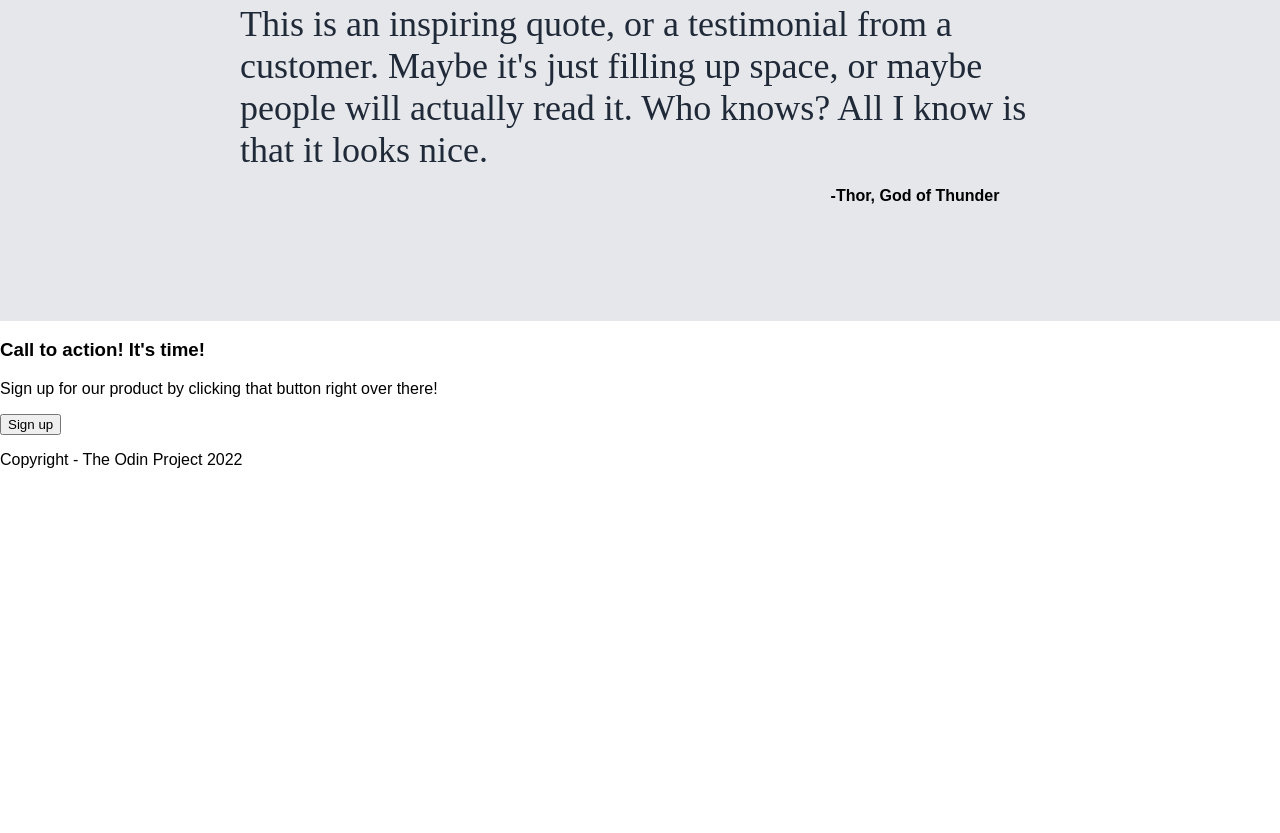
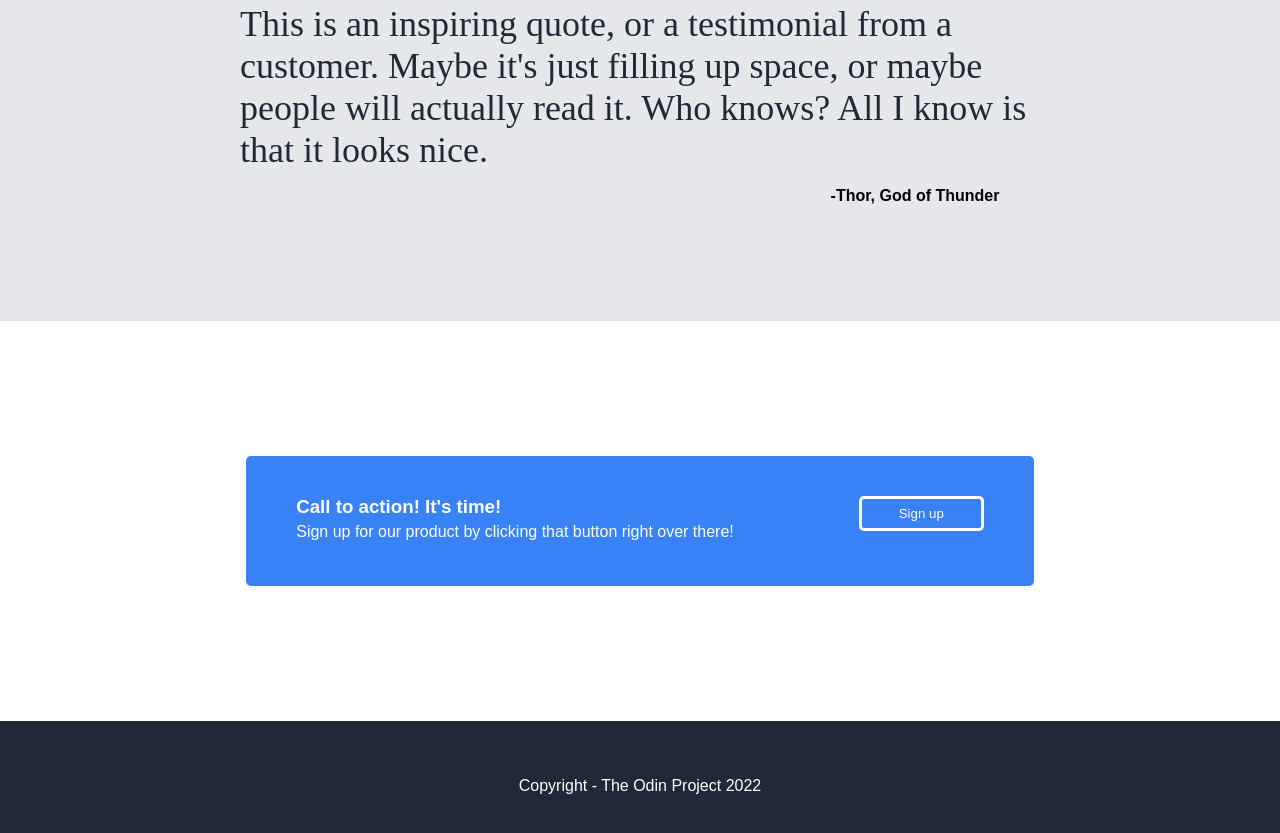
Before and after one commit to ikenna-porter/odin-landing-page, a plain HTML site: page index.html in a window 1280 px wide. Shown: the part 1073-1906 px from the top of the page. Before the commit the page ends 1558 px from the top, so only its background shows below. Drawn offline with Linux system fonts and the light colour scheme.

Commit message:
Finished basic layout of entire page

```diff
--- a/odin-lp.css
+++ b/odin-lp.css
@@ -1,4 +1,4 @@
-/* Section 1 styles */
+/* Section 1 */
 body {
     font-family: Arial, Helvetica, sans-serif;
     margin: 0;
@@ -115,7 +115,7 @@ header h3 {
     height: 200px;
 }
 
-/* Section Three */
+/* Section 3 */
 .section-three {
     background-color: #E5E7EB;
     display: flex;
@@ -136,3 +136,44 @@ header h3 {
     font-weight: bold;
     padding-left: 550px;
 }
+
+/* Section 4 */
+
+.section-four {
+    display: flex;
+    justify-content: center;
+    align-items: center;
+    width: auto;
+    height: 400px;
+}
+
+.action {
+    display: flex;
+    justify-content: space-between;
+    background-color: #3882F6;
+    color: white;
+    padding: 40px 50px;
+    border-radius: 5px;
+    gap: 125px;
+}
+
+.action button {
+    background-color: #3882F6;
+    border: solid white;
+    color: white;
+    border-radius: 5px;
+    padding: 5px 10px;
+    width: 125px;
+    height: 35px;
+}
+
+.action p, h3 {
+    margin: 0 0 5px 0;
+}
+
+footer {
+    background-color: #1F2937;
+    color: white;
+    text-align: center;
+    padding: 40px;
+}
```
